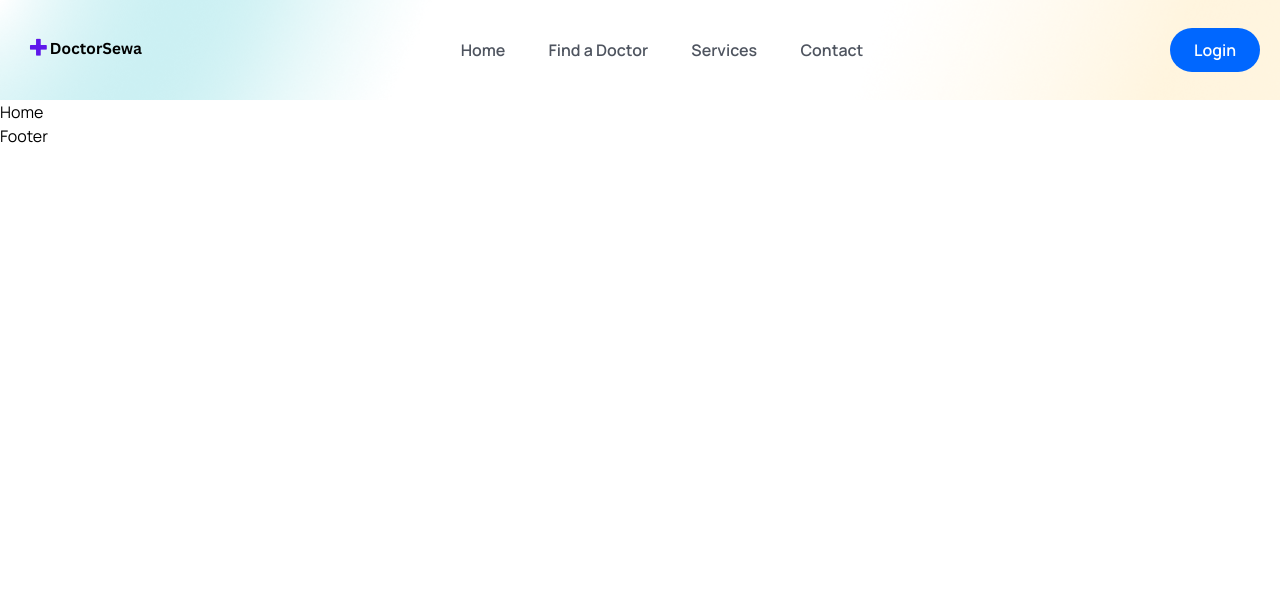
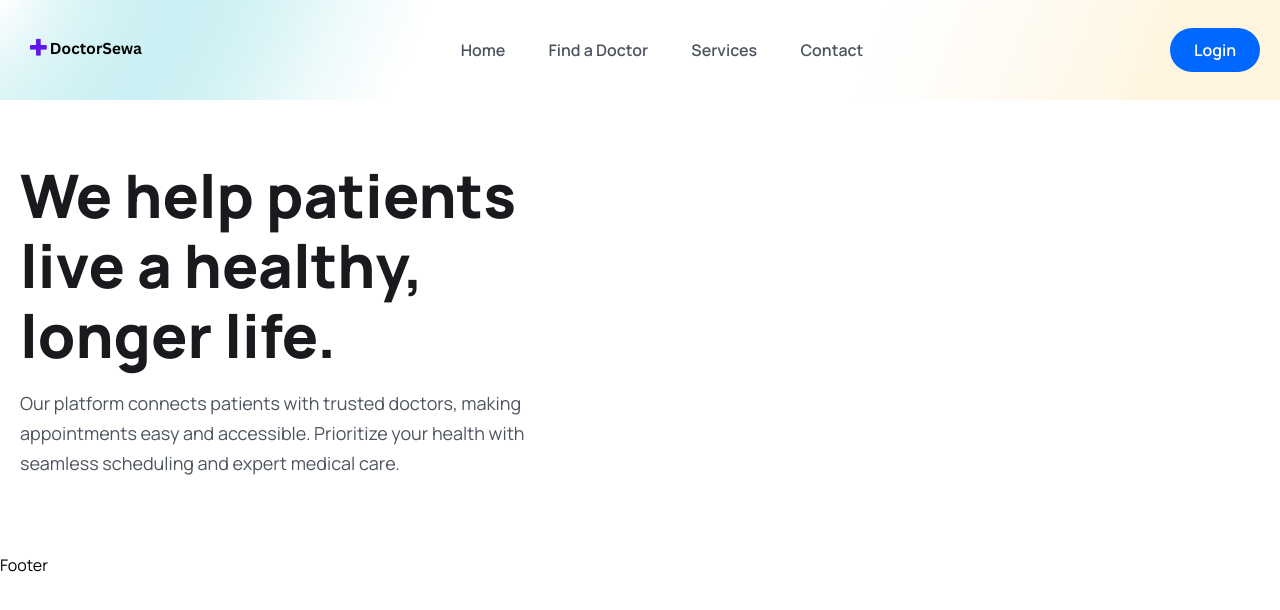
Before and after one commit to tmgnisc/Doctor-Appointment-Booking-MERN-, a React (Vite) app in the folder frontend/: page / in a window 1280 px wide. Shown: the top 610 px of the page. Built offline with nearby package versions, Linux system fonts and the light colour scheme.

Commit message:
working on hero section

```diff
--- a/frontend/src/pages/Home.jsx
+++ b/frontend/src/pages/Home.jsx
@@ -1,11 +1,28 @@
-import React from 'react'
+import React from "react";
 
 const Home = () => {
   return (
-    <div>
-      Home
-    </div>
-  )
-}
+    <>
+      <section className="hero_section pt-[60px] 2xl:h-[800px]">
+        <div className="container">
+          <div className="flex flex-col lg:flex-row gap-[90px] items-center justify-between">
+            {/* content starts */}
+            <div>
+              <div className="lg:w-[570px]">
+                <h1 className="text-[36px] leading-[46px] text-headingColor font-[800] md:text-[60px] md:leading-[70px]">
+                  We help patients live a healthy, longer life.
+                </h1>
 
-export default Home
+                <p className="text_para">
+                Our platform connects patients with trusted doctors, making appointments easy and accessible. Prioritize your health with seamless scheduling and expert medical care.
+                </p>
+              </div>
+            </div>
+          </div>
+        </div>
+      </section>
+    </>
+  );
+};
+
+export default Home;
```
